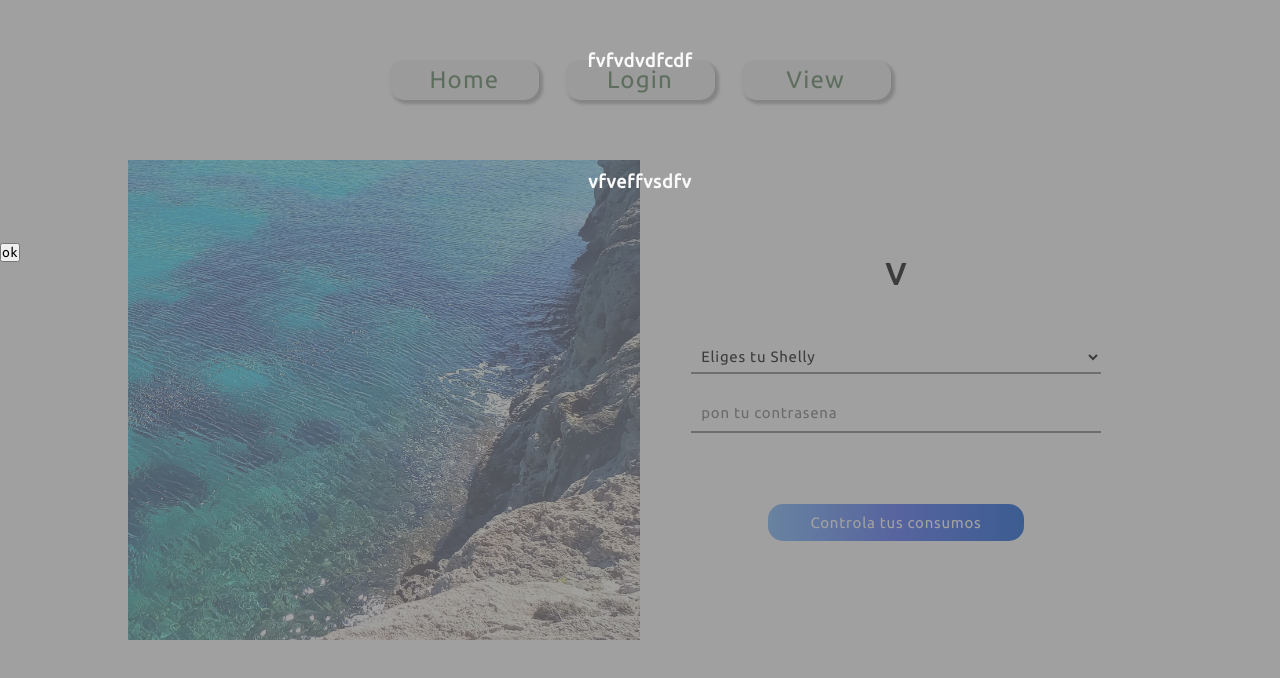
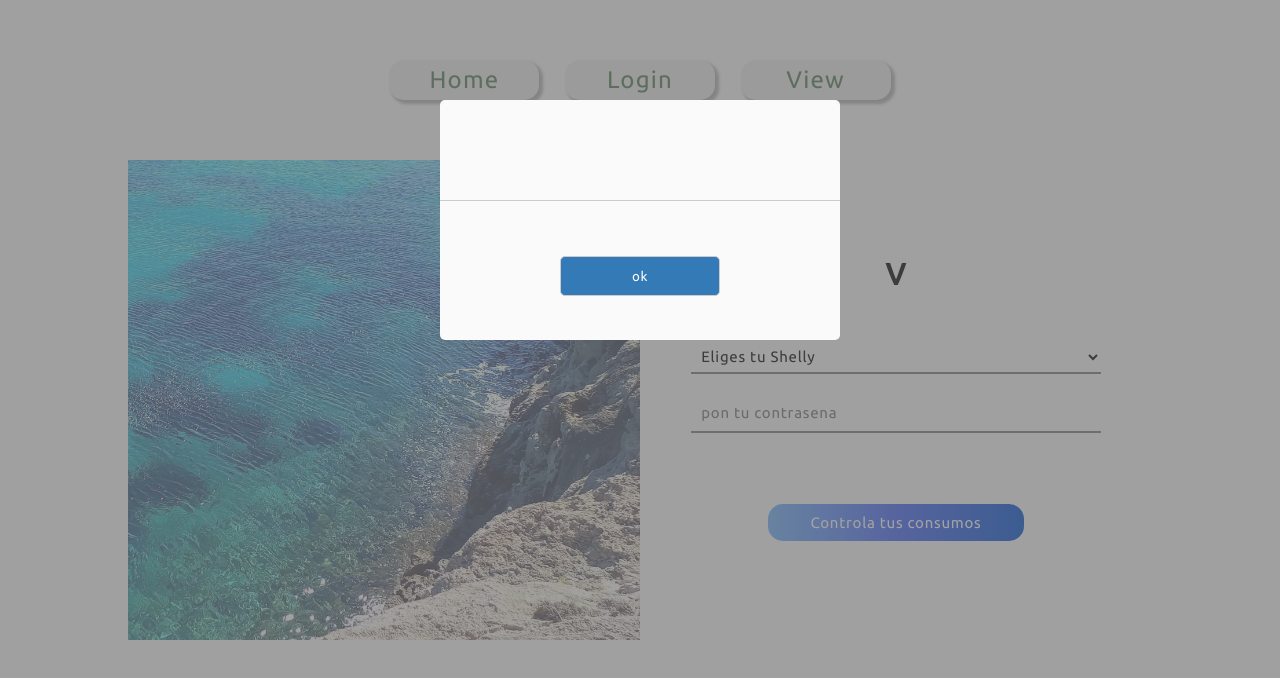
Before and after one commit to JingWang12345/project-vpp4islands, a plain HTML site: page view.html in a window 1280 px wide. Both pictures are taken after a click on the button "Controla tus consumos". Drawn offline with Linux system fonts and the light colour scheme.

Commit message:
update popup

```diff
--- a/main.js
+++ b/main.js
@@ -2,3 +2,7 @@ function showPopup() {
     let overlay = document.getElementById('overlay');
     overlay.style.display = "block";
 }
+function hidePopup() {
+    let overlay = document.getElementById('overlay');
+    overlay.style.display = "none";
+}
--- a/style.css
+++ b/style.css
@@ -269,11 +269,49 @@ a {
 #overlay{
 position: absolute;
 left: 0px;
+top: 0px;
 height: 100%;
 width: 100%;
+font-size: 16px;
+filter: progid:DXImageTransform.Microsoft.gradient(startColorstr=#7f000000, endColorstr=#7f000000);
 display: none;
 background-color:rgba(100, 100, 100, .6);
 }
+
+.popup{
+    background-color: #fafafa;
+    max-width: 400px;
+    min-width: 200px;
+    height: 240px;
+    border-radius: 5px;
+    margin: 100px auto;
+    text-align: center;
+}
+.popup_title{
+    height: 60px;
+    line-height: 60px;
+    border-bottom: solid 1px #cccccc;
+}
+.popup_content{
+    height: 50px;
+    line-height: 50px;
+    padding: 15px 20px;
+}
+.popup_btn{
+    padding-bottom: 10px;
+}
+.cancelBtn{
+    color: #778899;
+    width: 40%;
+    height: 40px;
+    cursor: pointer;
+    border: solid 1px #cccccc;
+    border-radius: 5px;
+    margin: 5px 10px;
+    color: #ffffff;
+    background-color: #337ab7;
+}
+
 
 /* --------------Register------------------------------------------------------------- */
 
```
